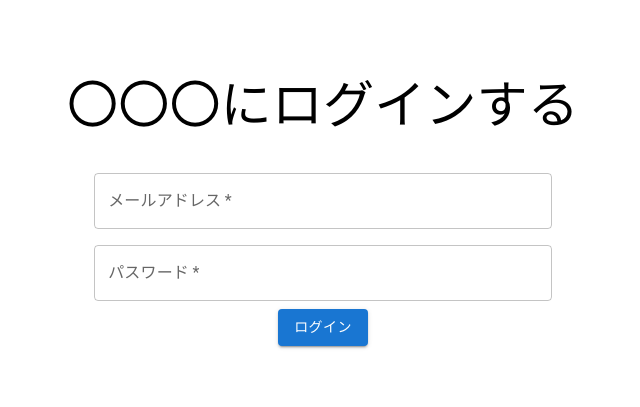
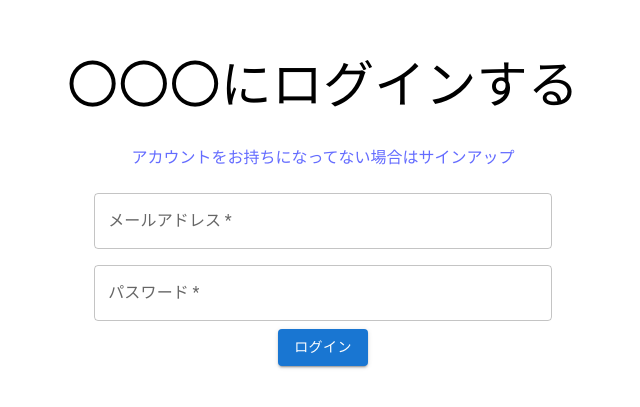
Before and after one commit to Semi-koron/sinro-teiji-kun, a React (Vite) app: page /login in a window 1280 px wide. Shown: the part 207-614 px from the top of the page, without its empty margins (317-957 px from the left). Built offline with nearby package versions, Linux system fonts and the light colour scheme; no server answers.

Commit message:
feat company database

```diff
--- a/src/components/pages/login/index.tsx
+++ b/src/components/pages/login/index.tsx
@@ -4,6 +4,7 @@ import Stack from "@mui/material/Stack";
 import Button from "@mui/material/Button";
 import { useState } from "react";
 import { login } from "../../../util/supabase/auth";
+import { Link } from "react-router-dom";
 
 const LoginPage = () => {
   const [username, setUsername] = useState("");
@@ -21,6 +22,9 @@ const LoginPage = () => {
   return (
     <>
       <h1>〇〇〇にログインする</h1>
+      <Link to="/signup">
+        <p>アカウントをお持ちになってない場合はサインアップ</p>
+      </Link>
       <Box
         component="form"
         sx={{ "& .MuiTextField-root": { m: 1, width: "50ch" } }}
--- a/src/components/pages/signup/index.tsx
+++ b/src/components/pages/signup/index.tsx
@@ -4,6 +4,7 @@ import Stack from "@mui/material/Stack";
 import Button from "@mui/material/Button";
 import { useState } from "react";
 import { signUpNewUser } from "../../../util/supabase/auth";
+import { Link } from "react-router-dom";
 
 const SignupPage = () => {
   const [password, setPassword] = useState("");
@@ -22,8 +23,9 @@ const SignupPage = () => {
   return (
     <>
       <h1>〇〇〇のアカウントを作成する</h1>
-      <p>アカウントをお持ちの場合はログイン</p>
-      {/*loginへ*/}
+      <Link to="/login">
+        <p>アカウントをお持ちの場合はログイン</p>
+      </Link>
       <Box
         component="form"
         sx={{ "& .MuiTextField-root": { m: 1, width: "50ch" } }}
--- a/src/components/pages/signup/profile/index.tsx
+++ b/src/components/pages/signup/profile/index.tsx
@@ -6,7 +6,7 @@ import { useEffect, useState } from "react";
 import { type User } from "@supabase/supabase-js";
 import { supabase } from "../../../../util/supabase/supabase";
 import { addUser } from "../../../../util/supabase/user";
-import { useNavigate } from "react-router-dom";
+import { Link, useNavigate } from "react-router-dom";
 import type { Company } from "../../../../util/supabase/company";
 import { FormControl, InputLabel, MenuItem, Select } from "@mui/material";
 
@@ -105,6 +105,7 @@ const ProfilePage = () => {
           </FormControl>
         </div>
         {role === "employee" && (
+          <>
             <div>
               <FormControl>
                 <InputLabel id="company-select">所属会社</InputLabel>
@@ -122,6 +123,10 @@ const ProfilePage = () => {
                 </Select>
               </FormControl>
             </div>
+            <Link to="/company/create">
+              会社が見つからない場合はこちらから新規登録
+            </Link>
+          </>
         )}
       </Box>
       <Stack spacing={2} direction="row" justifyContent="center">
```
Lines whose indentation alone changed are shown as unchanged.
